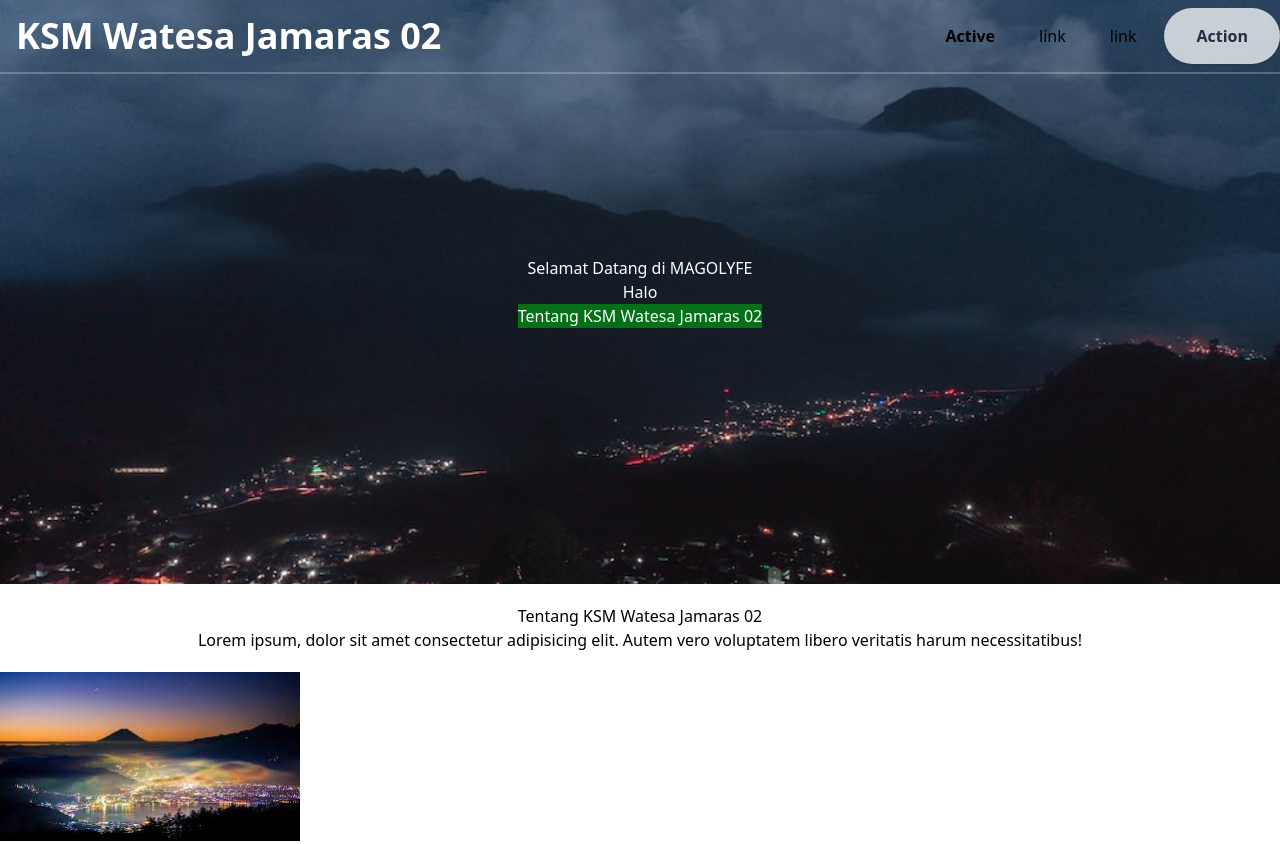
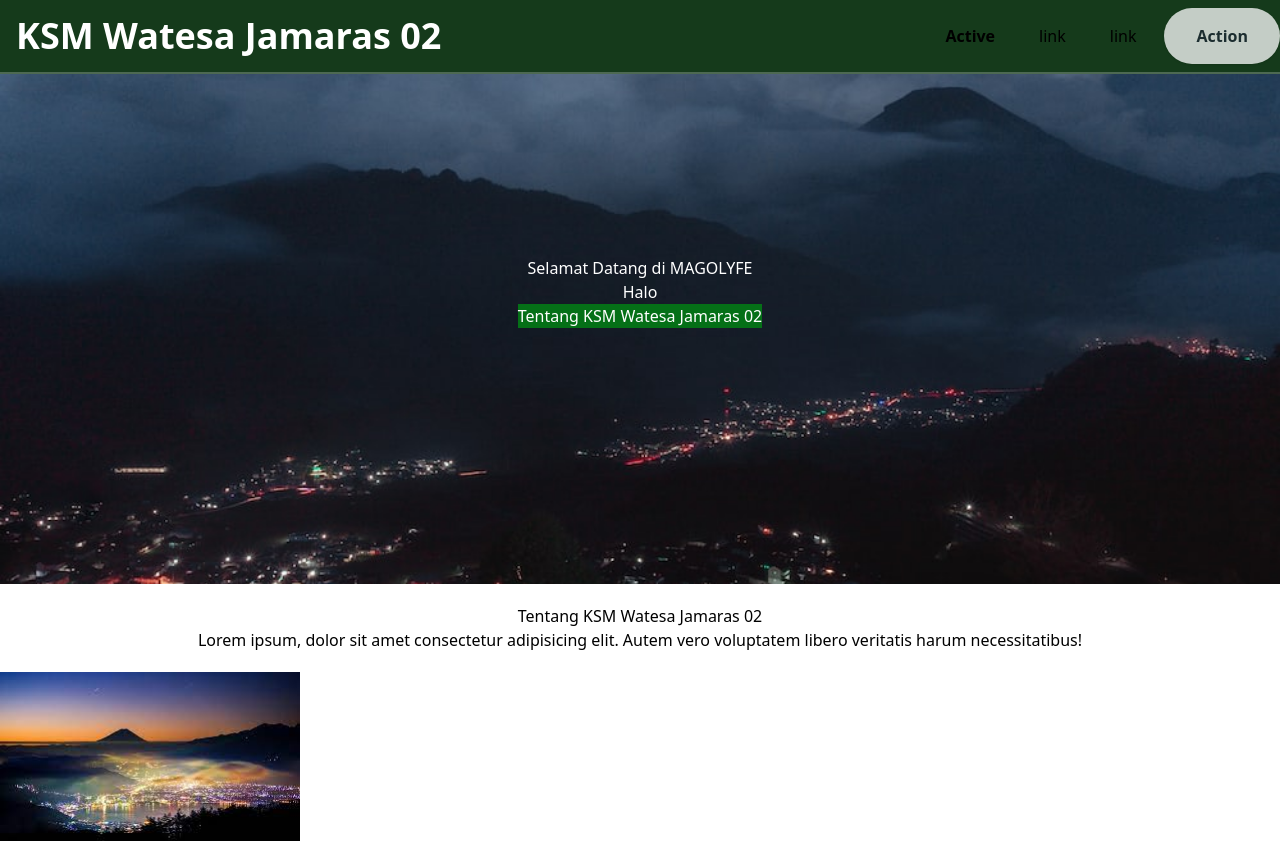
Before and after one commit to Shikmaltf/skripsi, a plain HTML site: page index2.html in a window 1280 px wide. Shown: the top 844 px of the page. Drawn offline with nearby package versions, Linux system fonts and the light colour scheme.

Commit message:
masih yg tadi

```diff
--- a/javascript/main.js
+++ b/javascript/main.js
@@ -148,3 +148,42 @@ document.addEventListener("DOMContentLoaded", function () {
     }
   });
 });
+
+//coba navbar interaktif
+document.addEventListener("DOMContentLoaded", function () {
+  var header = document.getElementById("header");
+  var navcontent = document.getElementById("nav-content");
+  window.addEventListener("scroll", function () {
+    if (window.scrollY > 10) {
+      header.classList.add("bg-white", "shadow");
+      header.classList.remove("navbar-dark", "bg-dark");
+      header.classList.add("navbar-light");
+      navcontent.classList.add("bg-white");
+      navcontent.classList.remove("bg-dark");
+    } else {
+      header.classList.remove("bg-white", "shadow", "navbar-light");
+      header.classList.add("navbar-dark", "bg-dark");
+      navcontent.classList.remove("bg-white");
+      navcontent.classList.add("bg-dark");
+    }
+  });
+});
+
+
+document.addEventListener("DOMContentLoaded", function () {
+  var header = document.getElementById("header");
+  var navcontent = document.getElementById("nav-content");
+  window.addEventListener("scroll", function () {
+    if (window.scrollY > 10) {
+      header.classList.add("bg-white", "shadow", "navbar-light");
+      header.classList.remove("navbar-dark", "bg-dark");
+      navcontent.classList.add("bg-white");
+      navcontent.classList.remove("bg-dark");
+    } else {
+      header.classList.remove("bg-white", "shadow", "navbar-light");
+      header.classList.add("navbar-dark", "bg-dark");
+      navcontent.classList.remove("bg-white");
+      navcontent.classList.add("bg-dark");
+    }
+  });
+});
--- a/style.css
+++ b/style.css
@@ -10,6 +10,7 @@ h1 {
   font-weight: 800;
   font-size: 3rem;
 }
+
 
 .bg-dark {
   background-color: #153a1b!important;
```
